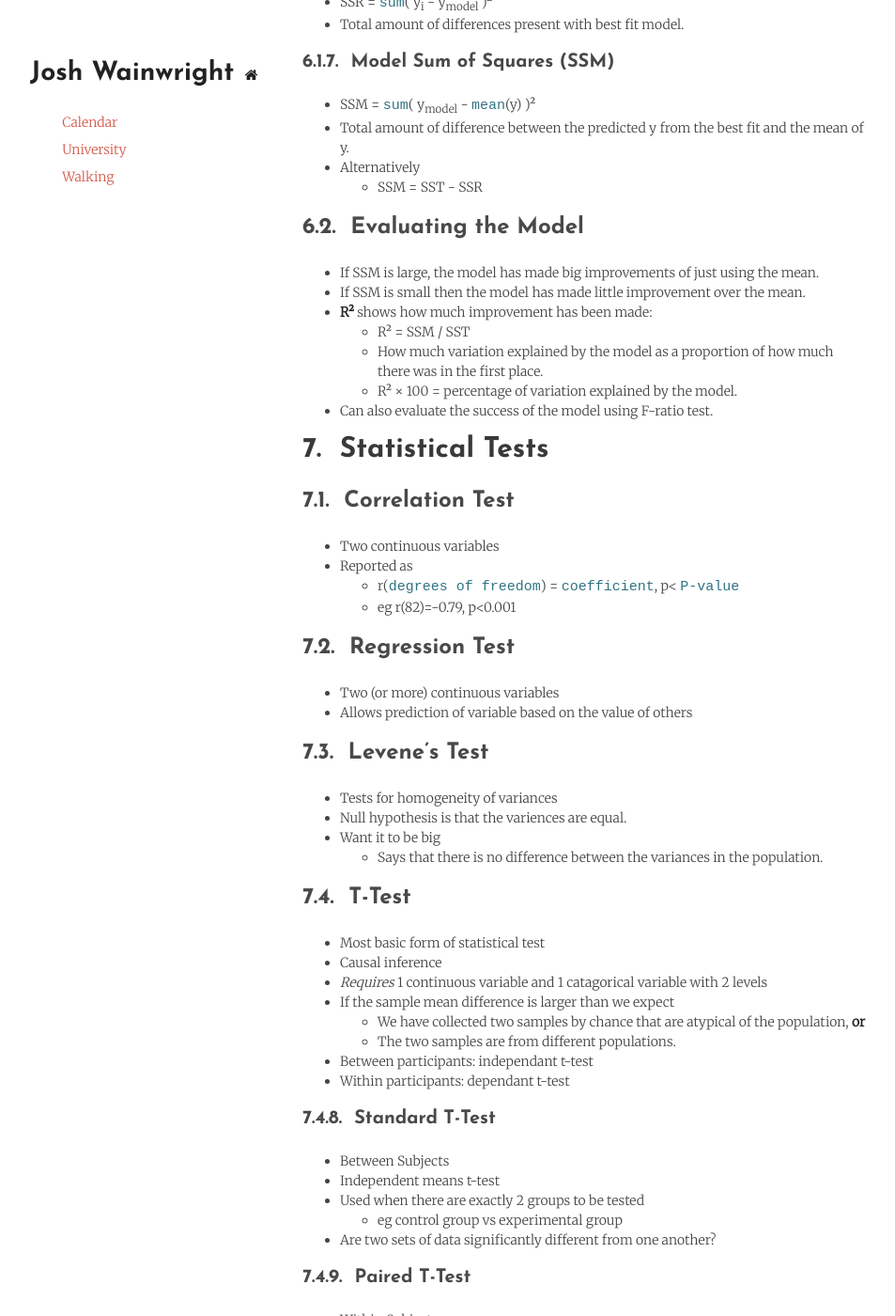
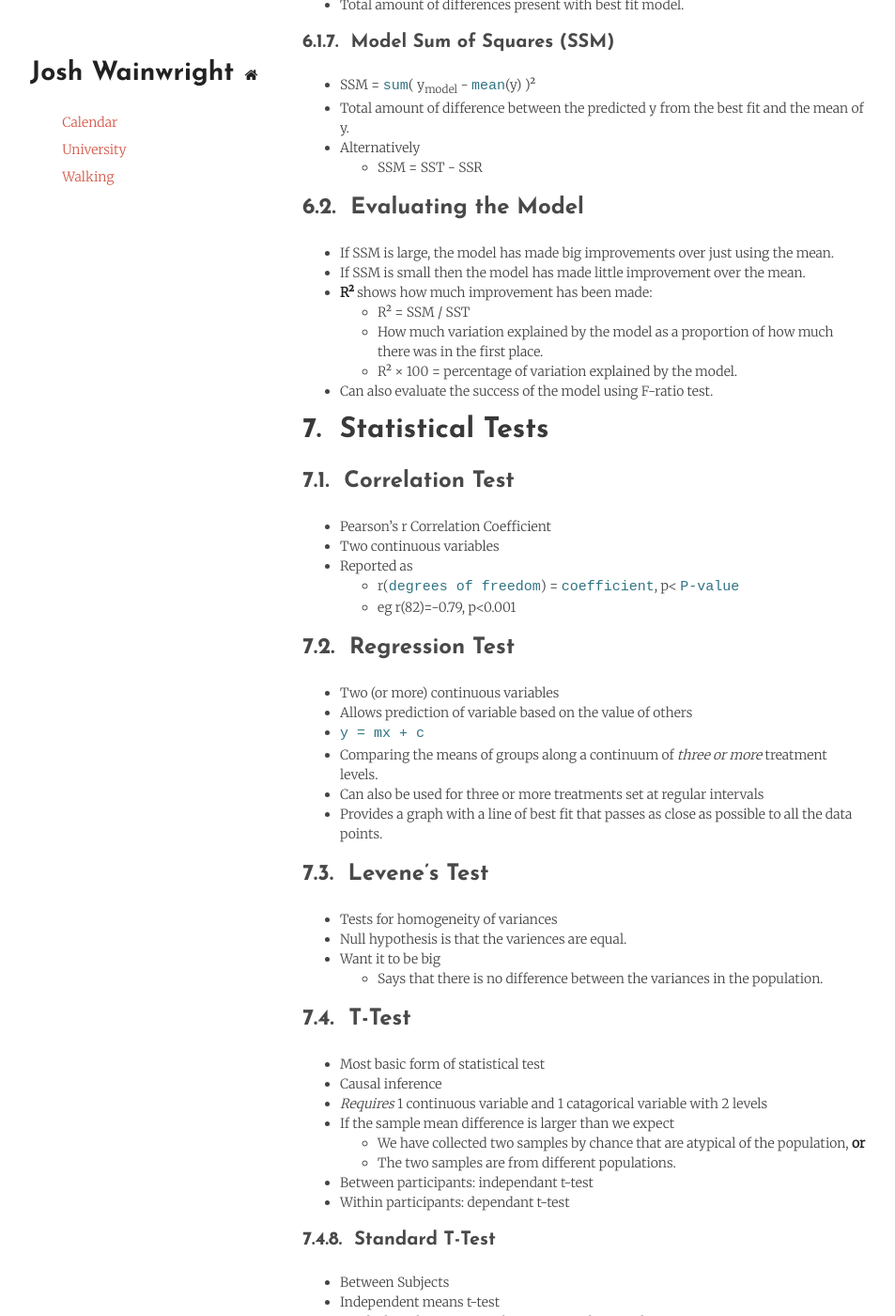
Before and after one commit to jaw42/jaw42.github.com, a Jekyll site: the page built from university/Statistics.md, in a window 1280 px wide and 1400 px high, scrolled down 5999 px. Shown: the whole window at 94% size, without its empty margins (148-1101 px from the left). Built offline with Jekyll 4.4.1, drawn with Linux system fonts in a browser that asks for light colours; some of the changed text lies outside the part shown.

Commit message:
Add some stats notes

```diff
--- a/university/Statistics.md
+++ b/university/Statistics.md
@@ -219,7 +219,8 @@ title: Evaluation Methods and Statistics
 	- SSM = SST - SSR
 
 ### Evaluating the Model
-- If SSM is large, the model has made big improvements of just using the mean.
+- If SSM is large, the model has made big improvements over just using the
+  mean.
 - If SSM is small then the model has made little improvement over the mean.
 - **R²** shows how much improvement has been made:
 	- R² = SSM / SST
@@ -231,6 +232,7 @@ title: Evaluation Methods and Statistics
 ## Statistical Tests
 
 ### Correlation Test
+- Pearson's r Correlation Coefficient
 - Two continuous variables
 - Reported as
 	- r(`degrees of freedom`) = `coefficient`, p< `P-value`
@@ -239,6 +241,12 @@ title: Evaluation Methods and Statistics
 ### Regression Test
 - Two (or more) continuous variables
 - Allows prediction of variable based on the value of others
+- `y = mx + c`
+- Comparing the means of groups along a continuum of *three or more* treatment
+  levels.
+- Can also be used for three or more treatments set at regular intervals
+- Provides a graph with a line of best fit that passes as close as possible to
+  all the data points.
 
 ### Levene's Test
 - Tests for homogeneity of variances
@@ -325,6 +326,7 @@ title: Evaluation Methods and Statistics
   test will be statistically significant.
 - Want it to be **non-significant**
 	- p > 0.05
+- Performed before any test that requires normal data.
 
 ### Levene's Test
 - Equality of Variance.
```
Also changed, not shown: other parts of university/Statistics.md (+1 -8 lines).
